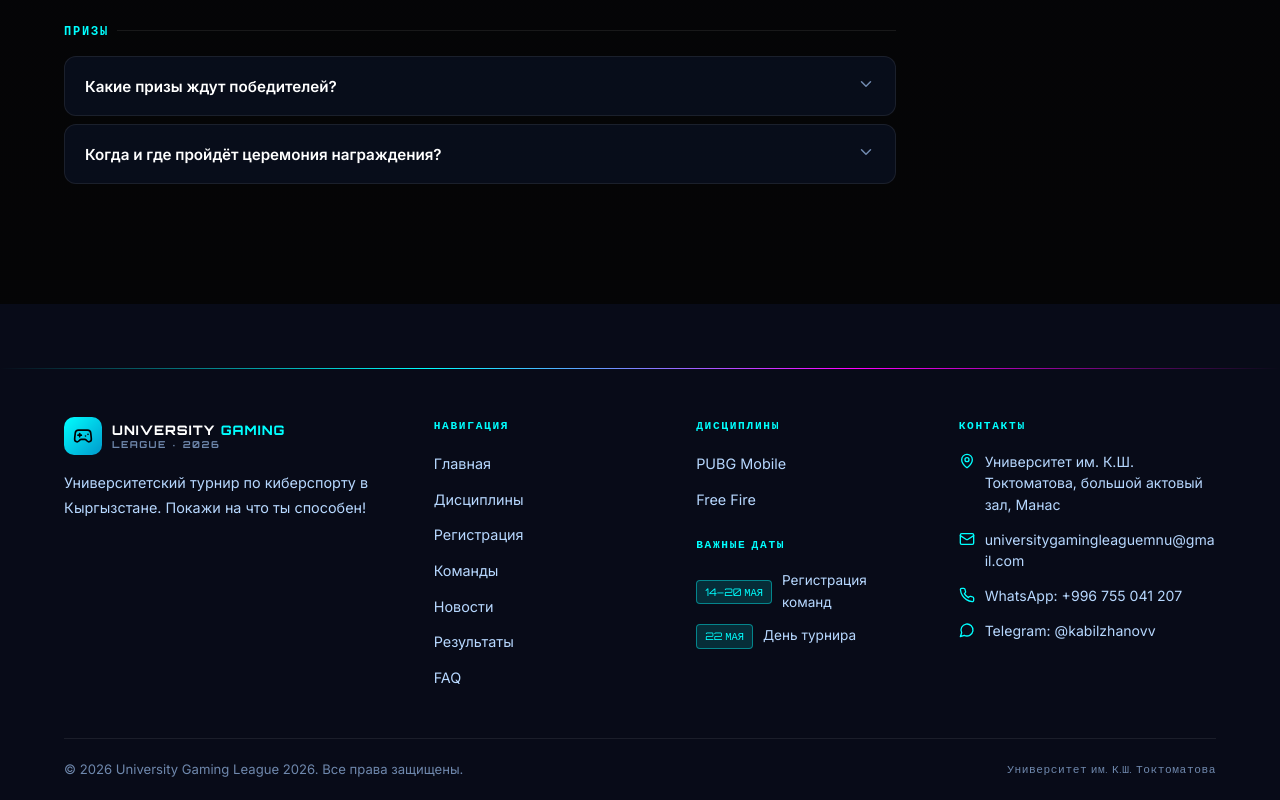
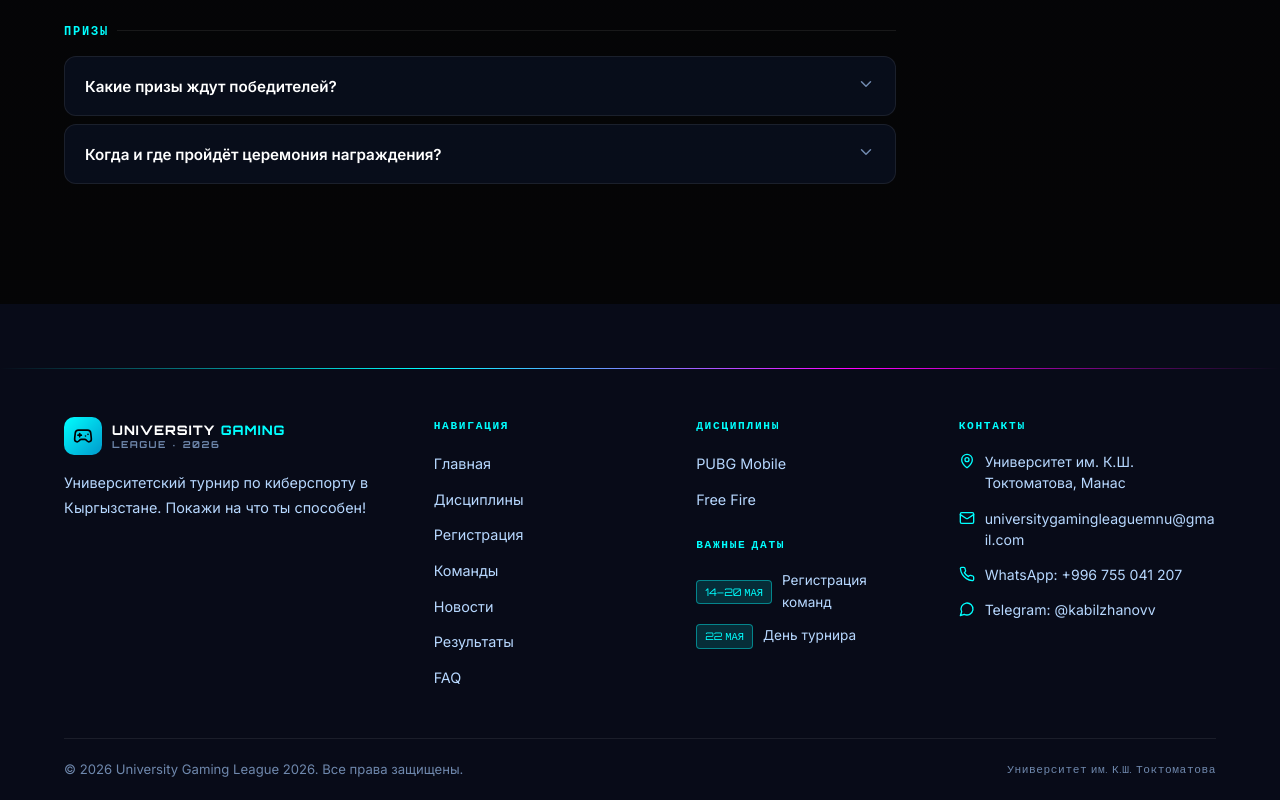
Before and after one commit to kabiljanov2007-pixel/university-gaming-league, a React (Vite) app in the folder frontend/: page /faq in a window 1280 px wide. Shown: the part 1263-2063 px from the top of the page. Built offline with nearby package versions, Linux system fonts and the light colour scheme.

Commit message:
Refine hero trophy and remove heavy page overlay

```diff
--- a/frontend/src/components/Footer.jsx
+++ b/frontend/src/components/Footer.jsx
@@ -66,7 +66,7 @@
             <ul className="footer-contacts">
               <li>
                 <MapPin size={16} className="contact-icon" />
-                <span>Университет им. К.Ш. Токтоматова, большой актовый зал, Манас</span>
+                <span>Университет им. К.Ш. Токтоматова, Манас</span>
               </li>
               <li>
                 <Mail size={16} className="contact-icon" />
```
